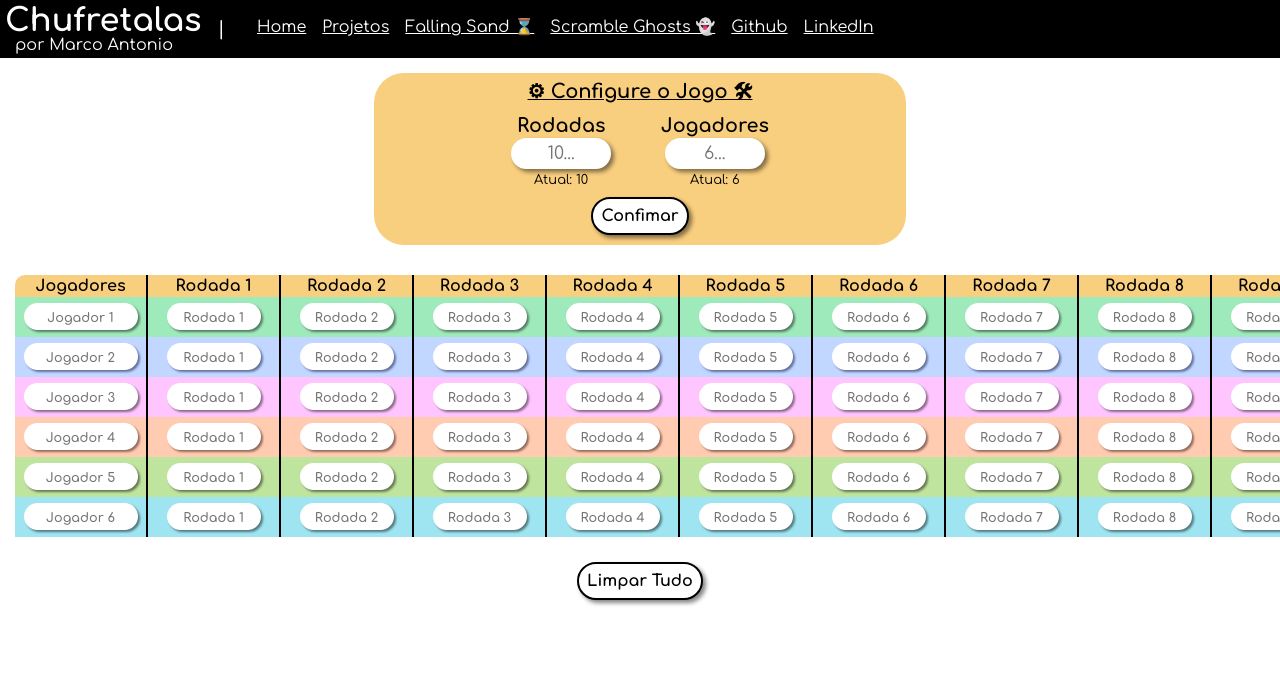
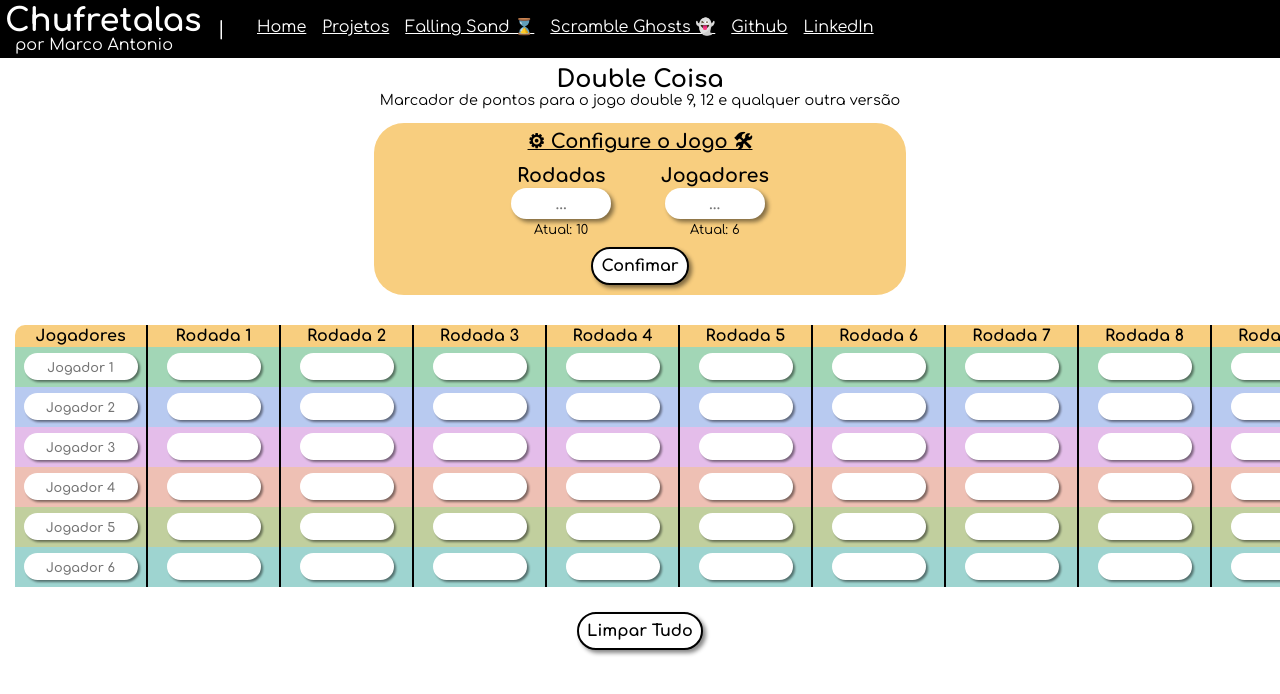
Before and after one commit to Chufretalas/chufretalas_site, a SvelteKit app: page /coisas/double_coisa in a window 1280 px wide. Shown: the top 694 px of the page. Built offline with nearby package versions, Linux system fonts and the light colour scheme.

Commit message:
some minor tweaks to double coisa, added a title and description, made the config form inputs required to avoid a bug and made so that the name of the player appears as the placeholder in the points inputs

```diff
--- a/src/routes/coisas/double_coisa/+page.svelte
+++ b/src/routes/coisas/double_coisa/+page.svelte
@@ -5,8 +5,6 @@
     import matrix2DToString from "$lib/utils/matrix2DToString";
     import range from "$lib/utils/range";
     import { onMount } from "svelte";
-
-    const colors = ["#9cee98", "#98eeec", "#98b2ee", "#eeea98", "#ee9898"];
 
     const searchParams = new URLSearchParams($page.url.searchParams);
 
@@ -99,6 +97,10 @@
 
 <Navbar />
 <main>
+    <div id="title">
+        <h1>Double Coisa</h1>
+        <span>Marcador de pontos para o jogo double 9, 12 e qualquer outra versão</span>
+    </div>
     <form
         id="config_form"
         on:submit={(e) => {
@@ -127,7 +129,8 @@
                     type="number"
                     name="rounds"
                     id="rounds"
-                    placeholder="10..."
+                    placeholder="..."
+                    required
                     min="1"
                     step="1"
                     bind:value={formRounds}
@@ -140,7 +143,8 @@
                     type="number"
                     name="n_players"
                     id="n_players"
-                    placeholder="6..."
+                    placeholder="..."
+                    required
                     min="1"
                     step="1"
                     bind:value={formNPlayers}
@@ -163,7 +167,7 @@
         <tbody>
             {#each range(0, nPlayers) as vidx}
                 <tr
-                    style:filter={`hue-rotate(${Math.random() * 20 + vidx * 80}deg)`}
+                    style:filter={`hue-rotate(${Math.random() * 20 + vidx * 77}deg)`}
                 >
                     <td>
                         <div>
@@ -183,7 +187,7 @@
                                     min="0"
                                     step="1"
                                     bind:value={scores[vidx][hidx]}
-                                    placeholder={`Rodada ${hidx + 1}`}
+                                    placeholder={players[vidx]}
                                     id={`${vidx} ${hidx}`}
                                 />
                             </div>
@@ -222,6 +226,21 @@
 </main>
 
 <style>
+
+    #title {
+        text-align: center;
+        margin-top: 10px;
+    }
+
+    #title h1 {
+        font-weight: bolder;
+        font-size: 1.5rem;
+    }
+
+    #title span {
+        font-size: 0.9em;
+    }
+
     button {
         cursor: pointer;
         background-color: white;
@@ -234,8 +253,7 @@
         transition: all 200ms;
     }
 
-    button:hover,
-    button:active {
+    button:hover {
         background-color: black;
         color: white;
     }
@@ -369,7 +387,7 @@
 
     tbody tr {
         height: 40px;
-        background-color: #a0eab8;
+        background-color: #a3d6b4;
     }
 
     thead tr th {
```
